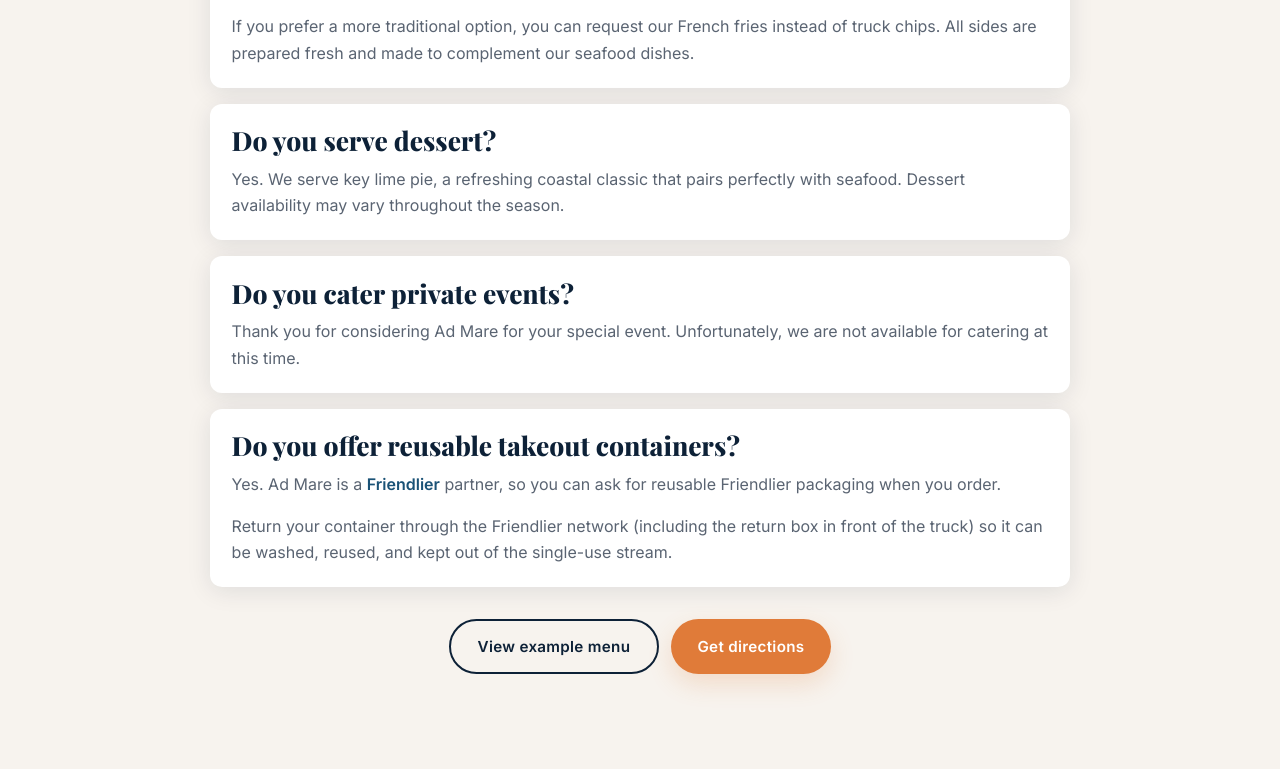
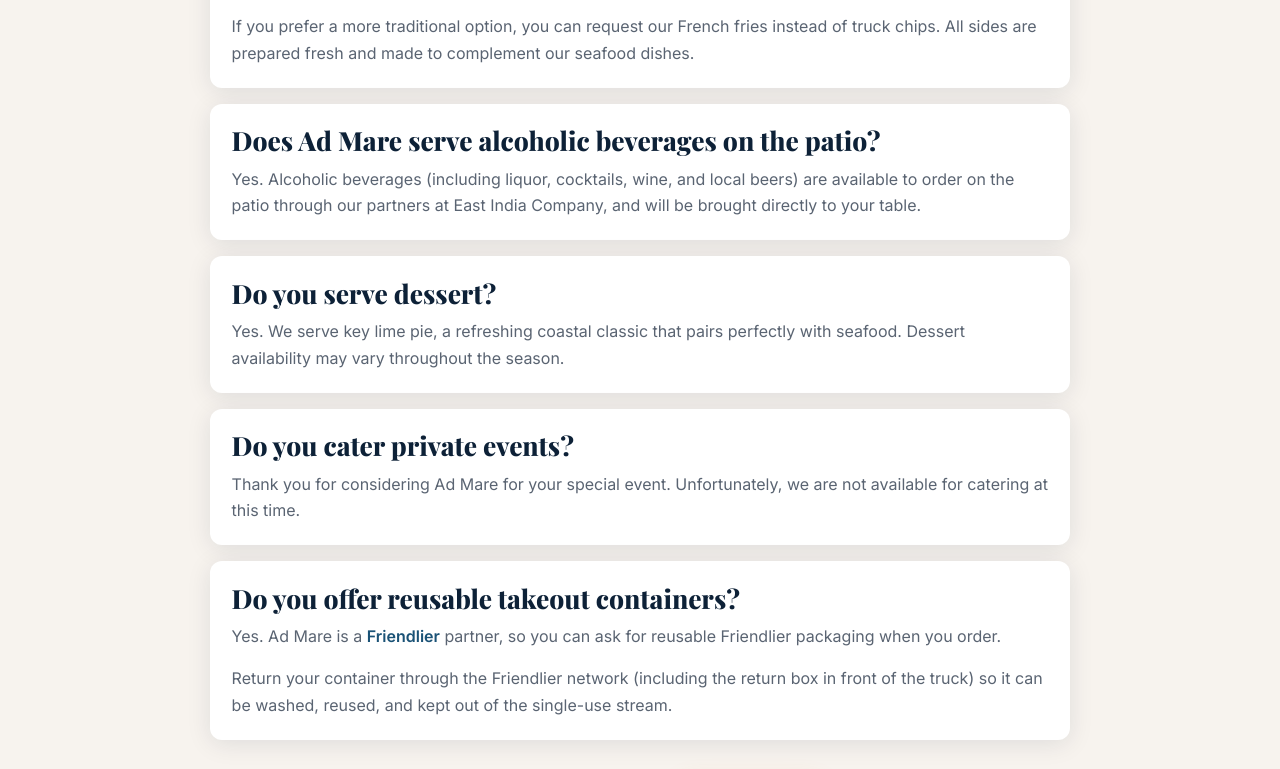
Before and after one commit to samky8/admareseafood, a website: page faq.html in a window 1280 px wide. Shown: the part 1702-2471 px from the top of the page. Drawn offline with nearby package versions, Linux system fonts and the light colour scheme; a web font is replaced by a local one.

Commit message:
New FAQ item added

```diff
--- a/faq.html
+++ b/faq.html
@@ -258,6 +258,11 @@
           </article>
 
           <article class="faq-item">
+            <h2>Does Ad Mare serve alcoholic beverages on the patio?</h2>
+            <p>Yes. Alcoholic beverages (including liquor, cocktails, wine, and local beers) are available to order on the patio through our partners at East India Company, and will be brought directly to your table.</p>
+          </article>
+
+          <article class="faq-item">
             <h2>Do you serve dessert?</h2>
             <p>Yes. We serve key lime pie, a refreshing coastal classic that pairs perfectly with seafood. Dessert availability may vary throughout the season.</p>
           </article>
```
